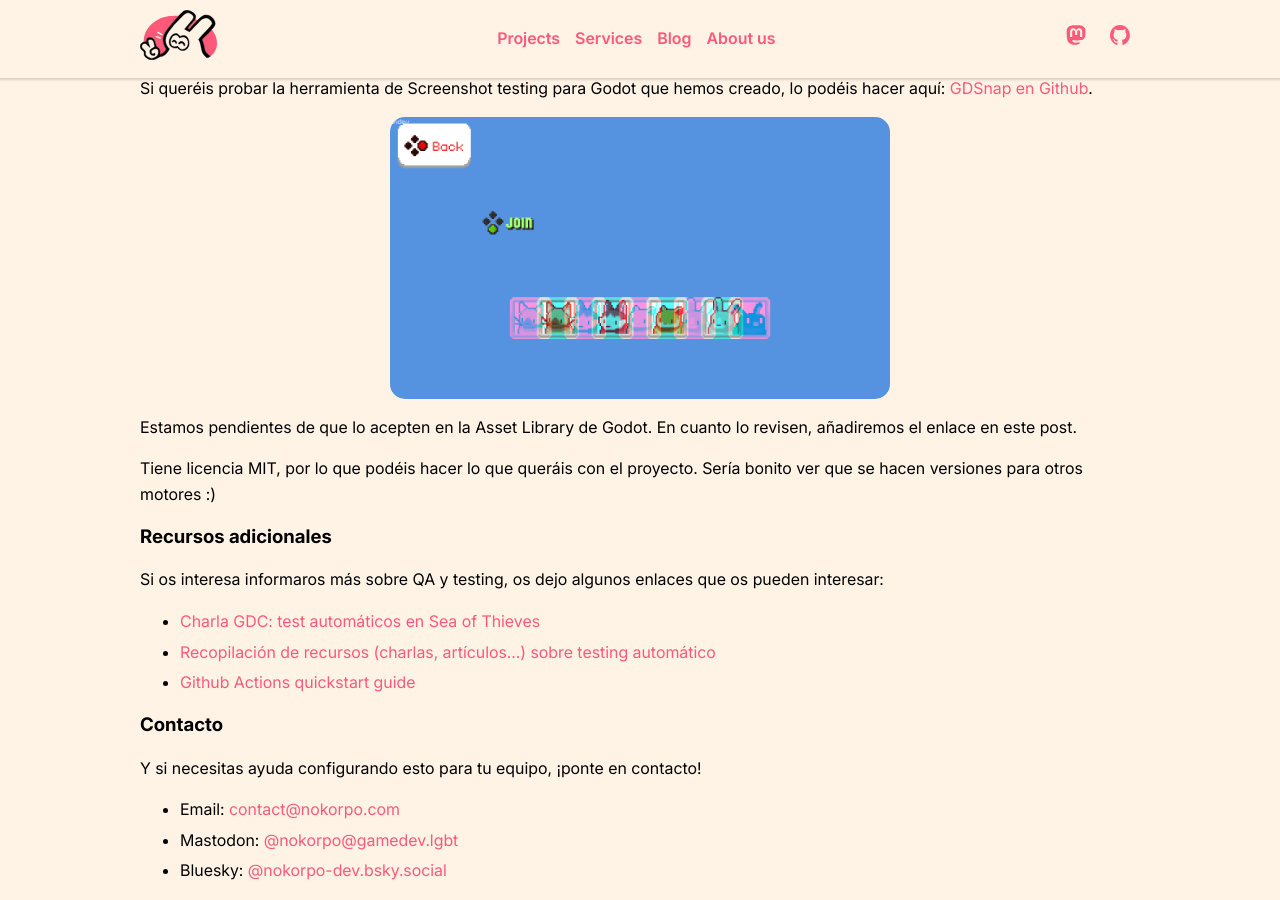
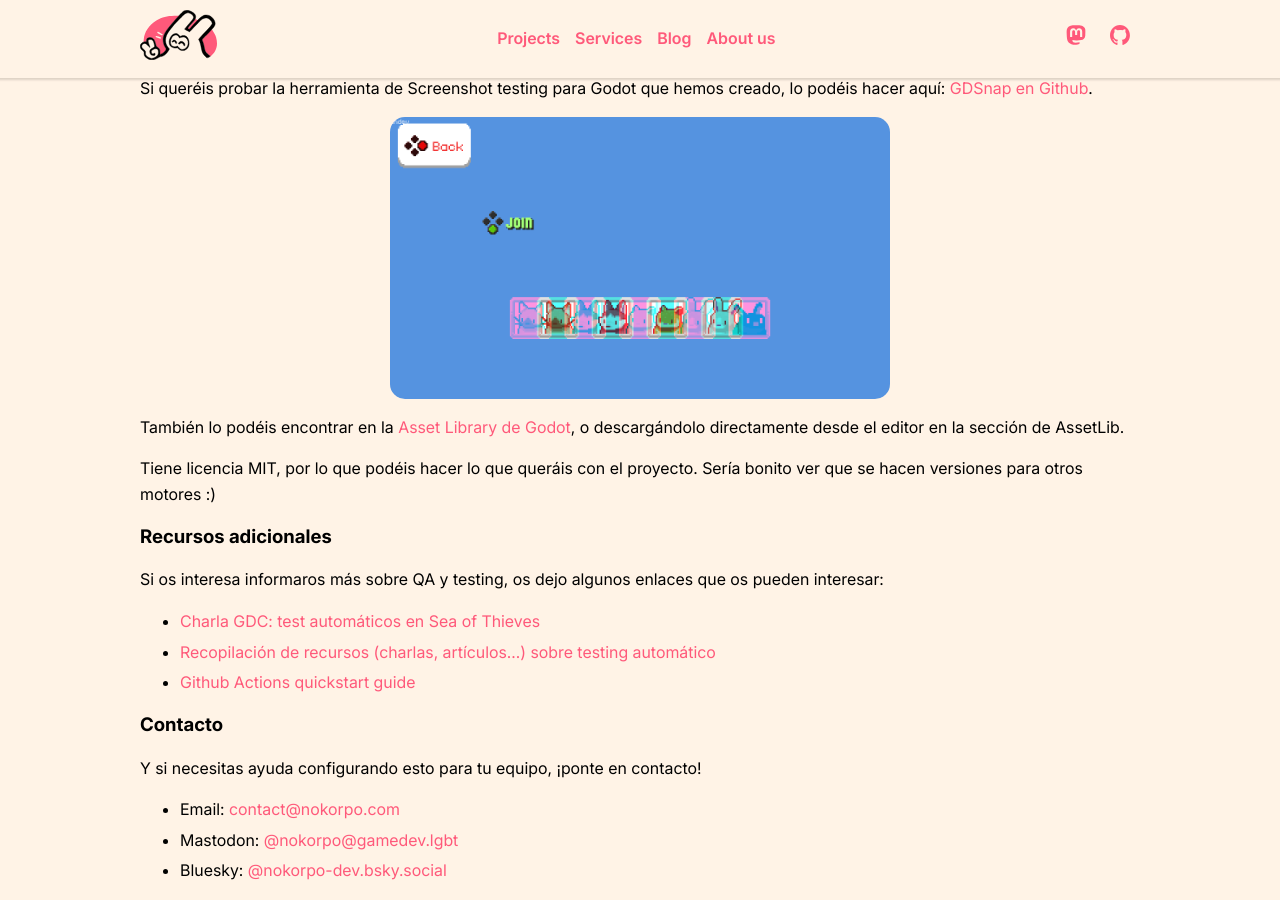
Before and after one commit to Nokorpo/nokorpo-website, a Jekyll site: the page built from _posts/blog/2025-05-11-qa-para-indies-companion.md, in a window 1280 px wide and 900 px high, scrolled down 3922 px. Built offline with Jekyll 4.4.1, drawn with Linux system fonts in a browser that asks for light colours.

Commit message:
Add AssetLib link for GDSnap in Guadalindie blog

```diff
--- a/_posts/blog/2025-05-11-qa-para-indies-companion.md
+++ b/_posts/blog/2025-05-11-qa-para-indies-companion.md
@@ -82,7 +82,7 @@ Si queréis probar la herramienta de Screenshot testing para Godot que hemos cre
 
 ![imagen de diferencia entre 2 capturas generado por GDSnap](/assets/images/posts/qa-para-indies/player_selection_diff.png){:width="50%" style="display:block; margin-left:auto; margin-right:auto"}
 
-Estamos pendientes de que lo acepten en la Asset Library de Godot. En cuanto lo revisen, añadiremos el enlace en este post.
+También lo podéis encontrar en la [Asset Library de Godot](https://godotengine.org/asset-library/asset/4018), o descargándolo directamente desde el editor en la sección de AssetLib.
 
 Tiene licencia MIT, por lo que podéis hacer lo que queráis con el proyecto. Sería bonito ver que se hacen versiones para otros motores :)
 
```
